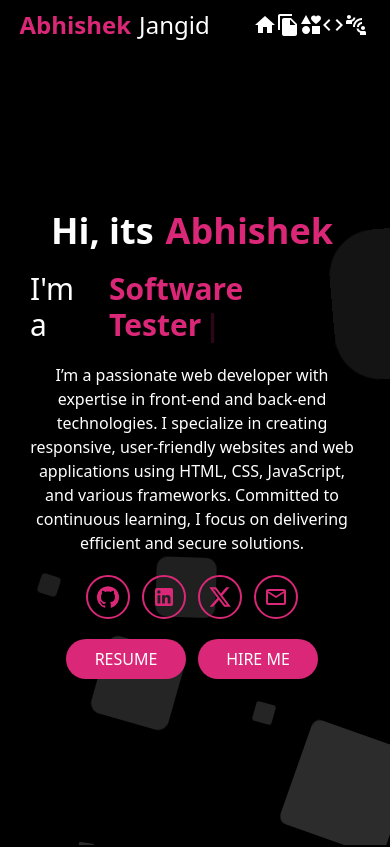
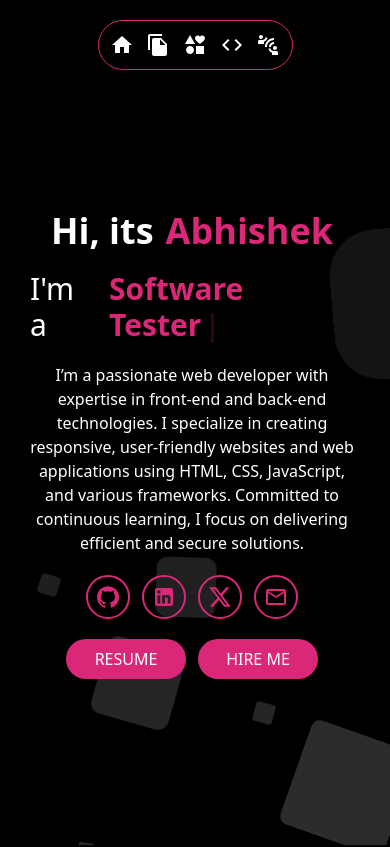
Before and after one commit to techshadow01/AbhiProfile, a Next.js app: page / in a window 390 px wide. Shown: the top 847 px of the page. Built offline with nearby package versions, Linux system fonts and the light colour scheme; a web font is replaced by a local one.

Commit message:
Update navbar.js

```diff
--- a/app/components/navbar.js
+++ b/app/components/navbar.js
@@ -1,25 +1,49 @@
 'use client'
 
 import React from 'react'
+import { useState, useEffect } from 'react';
 import Tabs from './MTabs'
 import './components.css'
 import Mnavbar from './mnavbar'
 
+
 const navbar = () => {
+    const [prevScrollPos, setPrevScrollPos] = useState(0);
+    const [visible, setVisible] = useState(true)
+
+    const handleScroll = () => {
+        const currentScrollPos = window.scrollY
+
+        if (currentScrollPos > prevScrollPos) {
+            setVisible(false)
+        } else {
+            setVisible(true)
+        }
+
+        setPrevScrollPos(currentScrollPos)
+    }
+
+    useEffect(() => {
+        window.addEventListener('scroll', handleScroll);
+
+        return () => window.removeEventListener('scroll', handleScroll)
+    })
+
+
     return (
-        <div className='fixed top-0 z-20 w-[100vw] h-[50px] trans flex items-center justify-center'>
-            <div className='w-[90vw] text-white flex items-center justify-between'>
-                <a href="./"><div className='flex items-center justify-center gap-2 text-2xl'>
-                    <div className='text-pink-600 font-bold'>Abhishek</div>
+        <div className={`fixed  z-20 w-[100vw] h-[50px] trans flex items-center justify-center border-pink-600 max-sm:border max-sm:rounded-full max-sm:w-[50vw] max-sm:ml-[25vw]  max-sm:bg-black duration-700 ${visible ? 'max-sm:top-5' : 'max-sm:-top-14'} `}>
+            <div className={`w-[90vw] text-white flex items-center justify-between max-sm:hidden  `}>
+                <a href="./"><div className='flex items-center justify-center gap-2 text-2xl max-sm:hidden'>
+                    <div className='text-pink-600 font-bold '>Abhishek</div>
                     <div>Jangid</div>
                 </div></a>
                 <div className='flex items-center justify-center max-sm:hidden'>
-
                     <Tabs className="max-sm:hidden" />
                 </div>
-                <div className='sm:hidden'>
-                    <Mnavbar />
-                </div>
+            </div>
+
+            <div className={`w-full  sm:hidden `}>
+                <Mnavbar />
             </div>
         </div >
     )
```
